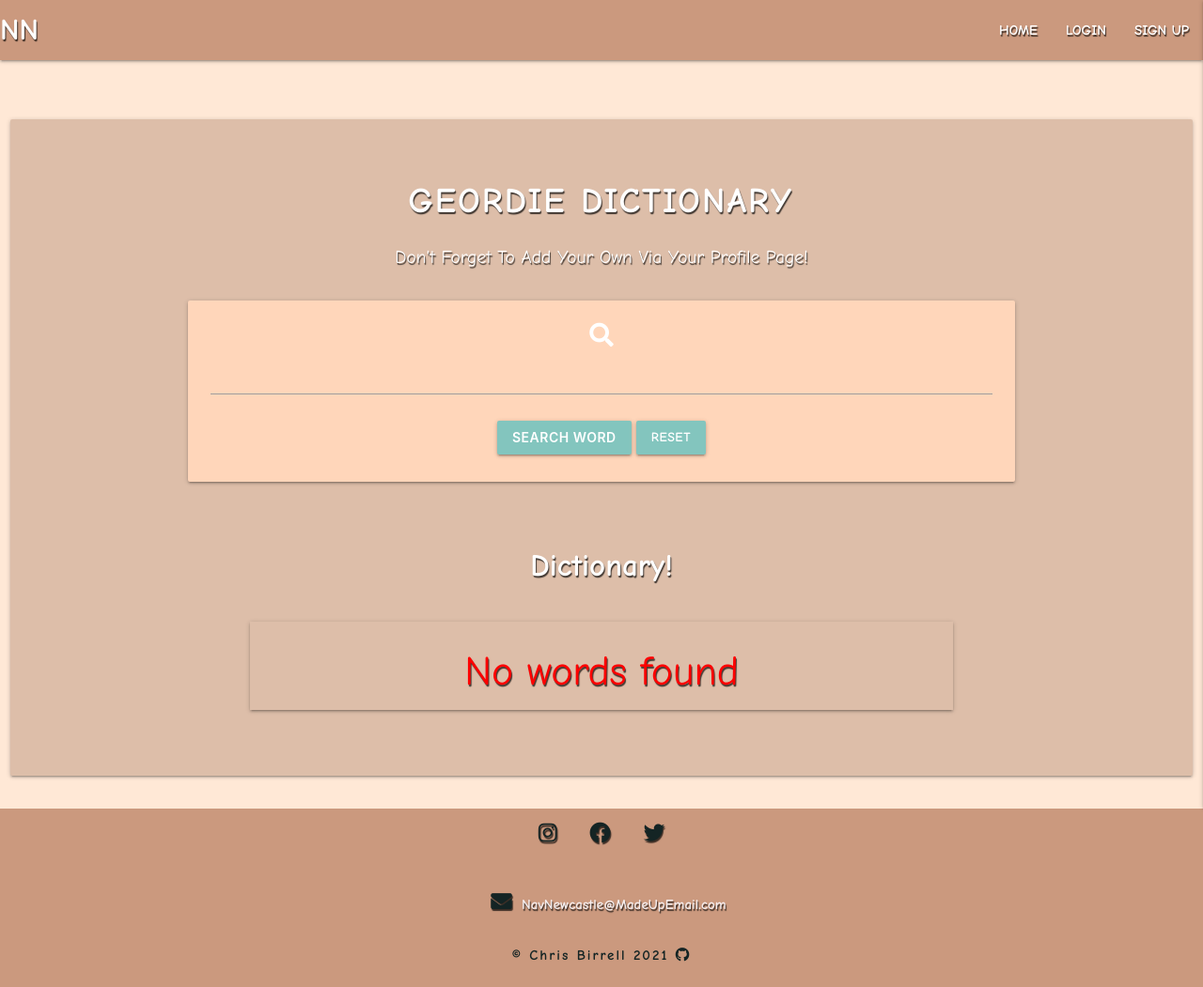
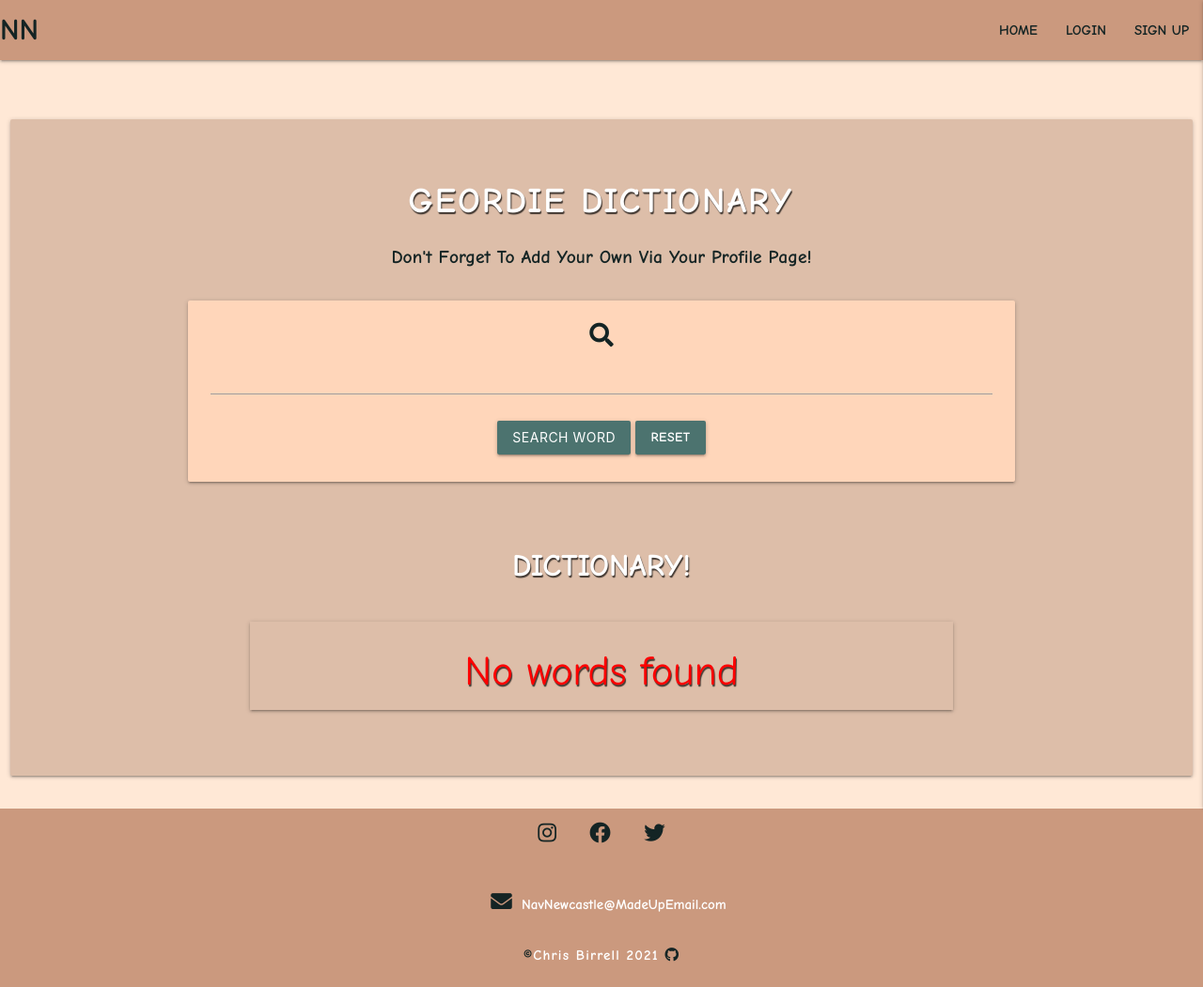
Before and after one commit to Birrellc/Navigating-Newcastle, a Flask app: page /dictionary in a window 1280 px wide. Shown: the whole page at 94% size. Run offline with Flask 2, Linux system fonts and the light colour scheme; data that the repository does not hold is empty; some libraries are stand-ins or nearby versions.

Commit message:
Styles: Adjusted colors slightly for accessibility

```diff
--- a/static/css/style.css
+++ b/static/css/style.css
@@ -18,7 +18,7 @@ body {
   flex-direction: column;
   background-color: #ffe8d6;
   font-family: "Comic Neue", cursive;
-  color: white;
+  font-weight: 700 !important;
 }
 
 .text-shadow {
@@ -54,15 +54,15 @@ a {
 /* Nav */
 
 .brand-logo {
-  font-weight: 700;
+  color: #142424 !important;
 }
 
 nav {
   background-color: #cb997e;
 }
 
-.nav-links {
-  font-weight: 600;
+.nav-links a {
+  color: #142424;
 }
 
 .sidenav {
@@ -82,11 +82,12 @@ nav {
 /* BASE (sitewide) */
 
 .main-header {
-  font-weight: 700;
   font-size: 2.5rem;
   text-transform: uppercase;
   letter-spacing: 2px;
   margin-right: 2px;
+  font-weight: 700 !important;
+  color:#ffffff;
 }
 
 .card {
@@ -111,14 +112,14 @@ nav {
   -webkit-box-pack: center;
   -ms-flex-pack: center;
   justify-content: center;
-  color: #ffffff;
+  color: #142424;
 }
 
 .collapsible-body {
-  background-color: #b7b7a4;
+  background-color: #ffffff;
   font-size: 1.2rem;
   overflow: auto;
-  color: #ffffff;
+  color: #142424;
 }
 
 .collapsible {
@@ -140,9 +141,8 @@ nav {
 }
 
 .btn {
-  background-color: #83c5be;
+  background-color: #4C736F;
   margin-bottom: 5px;
-  font-weight: 600;
 }
 
 .form-text {
@@ -168,19 +168,21 @@ nav {
 
 .mail {
   font-size: 1rem !important;
-  color: #f5eded;
-  font-weight: 600;
+  color: #ffffff;
 }
 
 i.fa-envelope {
   margin-right: 5px;
 }
 
+.copyright span {
+  color:#ffffff;
+}
+
 .copyright a {
   color: #142424;
   font-size: 1rem;
-  letter-spacing: 2px;
-  font-weight: 700;
+  letter-spacing: 1.2px;
 }
 
 /* Index.html */
@@ -194,12 +196,13 @@ i.fa-envelope {
   padding-top: 20px;
   font-size: 1.5rem;
   text-transform: capitalize;
-  font-weight: 600;
+  color: #142424;
 }
 
 .cta-text {
   font-size: 1.1rem;
   text-transform: capitalize;
+  color: #142424;
 }
 
 /* Dictionary.html */
@@ -207,16 +210,19 @@ i.fa-envelope {
 .dictionary-text {
   font-size: 1.3rem;
   text-transform: capitalize;
+  color: #142424;
 }
 
 .dictionary-subheader {
   font-size: 2.2rem;
-  font-weight: 600;
   padding-bottom: 20px;
+  color: #ffffff;
+  font-weight: 700 !important;
 }
 
 .search-form i {
   font-size: 1.7rem;
+  color: #142424;
 }
 
 /* profile.html */
@@ -227,6 +233,7 @@ i.fa-envelope {
 
 .profile-text {
   font-size: 1.5rem;
+  color: #142424;
 }
 
 .add-word-btn {
@@ -238,6 +245,7 @@ i.fa-envelope {
 .signup-link {
   padding-top: 15px;
   padding-bottom: 15px;
+  color:#ffffff;
 }
 
 /* signup page */
@@ -245,6 +253,7 @@ i.fa-envelope {
 .login-link {
   padding-top: 15px;
   padding-bottom: 15px;
+  color:#ffffff;
 }
 
 /* Media Queries */
--- a/templates/add_word.html
+++ b/templates/add_word.html
@@ -3,8 +3,8 @@
   <div class="col s12">
     <div class="card center-align">
       <div class="card-content">
-        <div class="add-word-header">
-          <h1 class="text-shadow">Add Word</h1>
+        <div class="header">
+          <h1 class="text-shadow main-header">Add Word</h1>
         </div>
         <div class="center-align">
           <div class="row">
--- a/templates/base.html
+++ b/templates/base.html
@@ -29,14 +29,14 @@
 
       <nav class="navbar nav-extended">
         <div class="nav-wrapper">
-          <a href="{{ url_for('home') }}" class="brand-logo text-shadow">NN</a>
+          <a href="{{ url_for('home') }}" class="brand-logo">NN</a>
           <a
             href="{{ url_for('home') }}"
             data-target="mobile-demo"
             class="sidenav-trigger right"
             ><i class="fas fa-bars"></i
           ></a>
-          <ul class="text-shadow right nav-links hide-on-med-and-down">
+          <ul class="right nav-links hide-on-med-and-down">
             <li><a href="{{ url_for('home') }}">HOME</a></li>
             {% if session.user %}
             <li><a href="{{ url_for('dictionary') }}">DICTIONARY</a></li>
@@ -88,7 +88,7 @@
       <footer class="footer">
         <div class="container center-align">
           <div class="row">
-            <div class="col s12 text-shadow social-media center-align">
+            <div class="col s12 social-media center-align">
               <a
                 href="https://www.instagram.com"
                 target="_blank"
@@ -116,7 +116,7 @@
             <div class="col s12">
               <a
                 href="mailto:NavNewcastle@MadeUpEmail.com"
-                class="social-link mail text-shadow"
+                class="social-link mail"
               >
                 <i class="fas fa-envelope"></i>
                 NavNewcastle@MadeUpEmail.com
@@ -131,7 +131,7 @@
                     href="https://github.com/BirrellC"
                     target="_blank"
                     rel="noopener noreferrer"
-                    >&copy; Chris Birrell 2021 <i class="fab fa-github"></i
+                    >&copy;<span class="copyright-link">Chris Birrell 2021</span> <i class="fab fa-github"></i
                   ></a>
                 </div>
               </div>
--- a/templates/dictionary.html
+++ b/templates/dictionary.html
@@ -2,9 +2,9 @@
 <div class="row">
   <div class="col s12">
     <div class="card center-align">
-      <div class="card-content white-text">
+      <div class="card-content">
         <h1 class="main-header text-shadow">Geordie Dictionary</h1>
-        <p class="dictionary-text text-shadow">
+        <p class="dictionary-text">
           Don't forget to add your own via your profile page!
         </p>
       </div>
@@ -59,14 +59,14 @@
       <div class="container">
         <div class="row">
           <div class="col s12">
-            <h2 class="dictionary-subheader text-shadow">Dictionary!</h2>
-            <ul class="text-shadow collapsible">
+            <h2 class="dictionary-subheader text-shadow">DICTIONARY!</h2>
+            <ul class="collapsible">
               {%if dictionary%} {% for word in dictionary %}
               <li>
-                <div class="collapsible-header dictionary-words text-shadow">
+                <div class="collapsible-header dictionary-words">
                   <p>{{ word.word }}</p>
                 </div>
-                <div class="collapsible-body text-shadow col s12">
+                <div class="collapsible-body col s12">
                   <p><span>Definition: </span>{{ word.definition }}</p>
                   <p><span>Example: </span>{{ word.example }}</p>
                   <p><span>Added By: </span>{{ word.added_by }}</p>
--- a/templates/index.html
+++ b/templates/index.html
@@ -13,7 +13,7 @@
         </div>
         <div class="row">
           <div class="col s12">
-            <p class="home-text text-shadow">
+            <p class="home-text">
               An online interactive Geordie dictionary.
             </p>
           </div>
@@ -23,7 +23,7 @@
 
             <!-- Call To Action Statement-->
 
-            <p class="cta-text text-shadow">
+            <p class="cta-text">
               Sign Up for access to the dictionary!
             </p>
           </div>
```
Also changed, not shown: templates/profile.html (+4 -4 lines).
